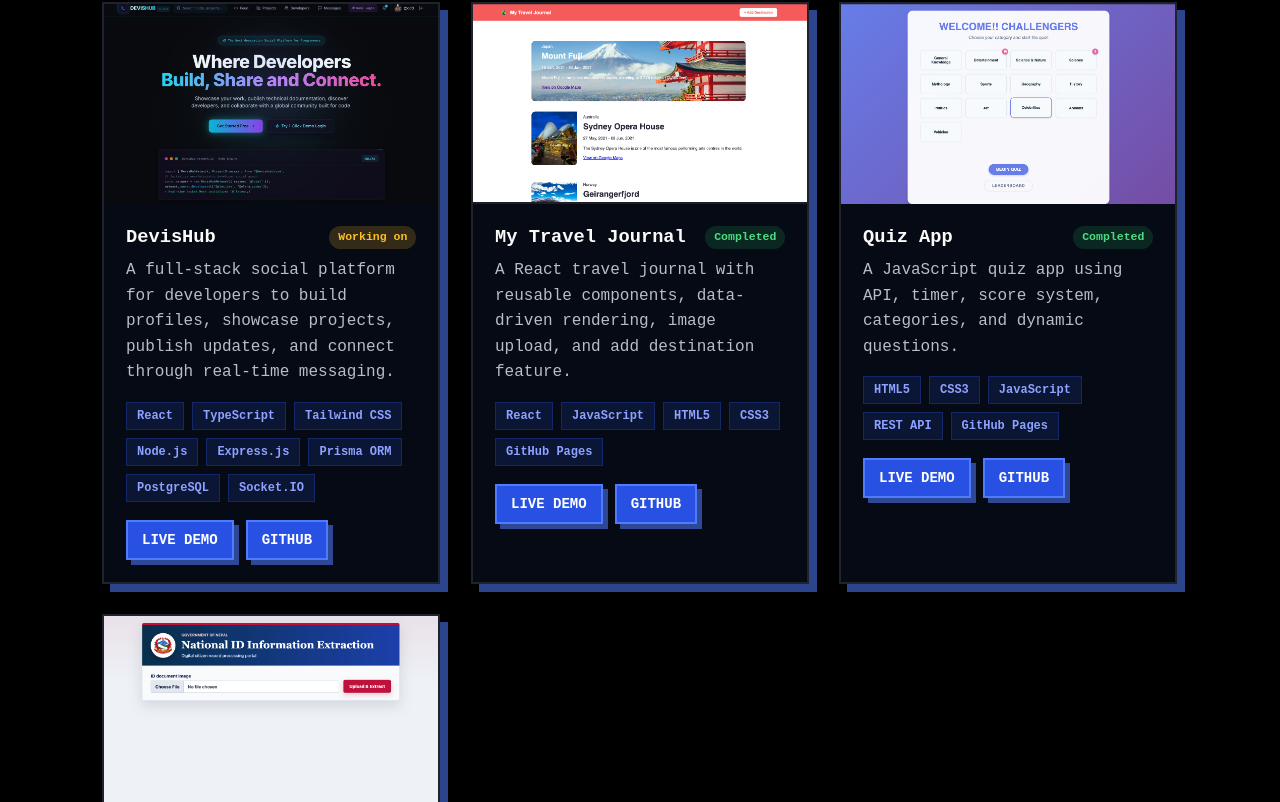
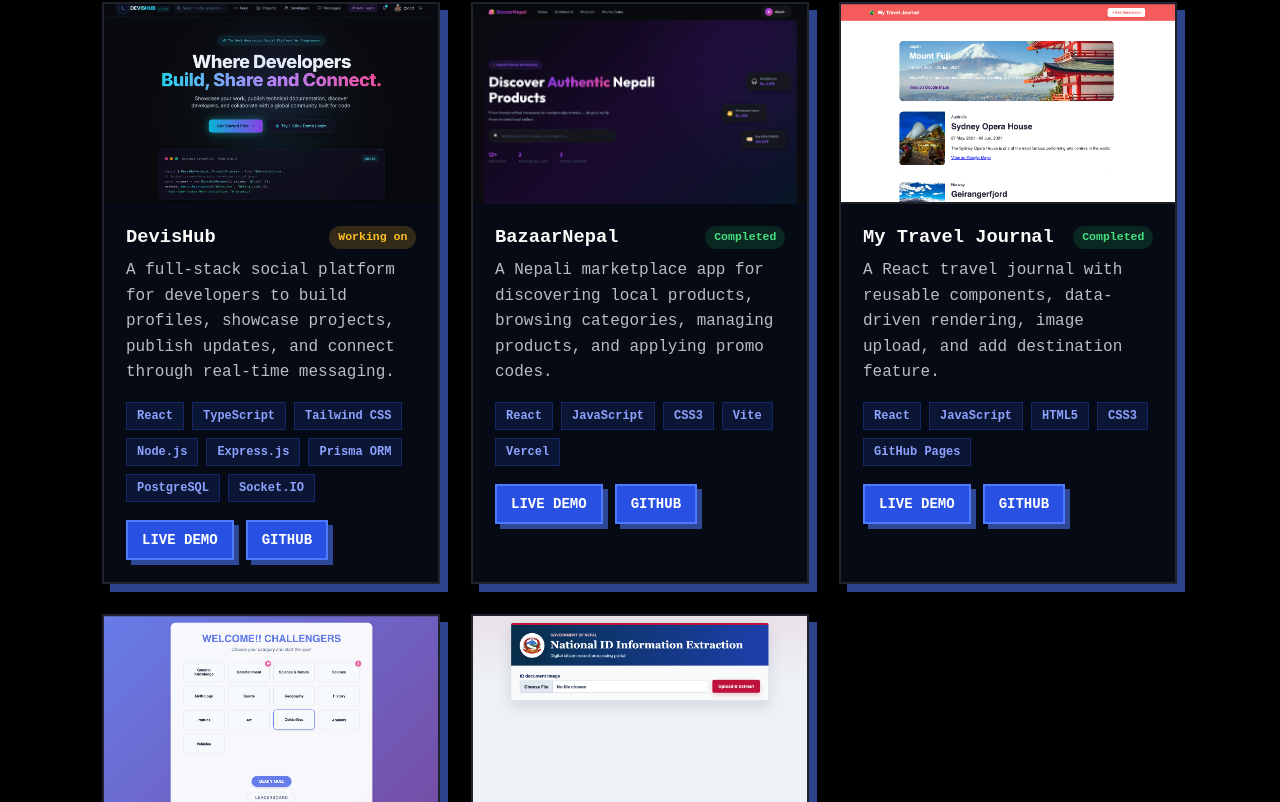
Before and after one commit to dikeshsapkota/Portfolio-2.0, a React (Vite) app: page / in a window 1280 px wide. Shown: the part 2611-3413 px from the top of the page. Built offline with nearby package versions, Linux system fonts and the light colour scheme; a web font is replaced by a local one.

Commit message:
added new project

```diff
--- a/src/components/Projects.jsx
+++ b/src/components/Projects.jsx
@@ -2,6 +2,7 @@ import travelImg from "../assets/images/travel-journal.png";
 import quizImg from "../assets/images/quiz-app.png";
 import nationalIdImg from "../assets/images/national-id-extraction.png";
 import devisHubImg from "../assets/images/DevisHub.png";
+import bazaarNepalImg from "../assets/images/bazaar-nepal.png";
 
 function Projects() {
   const projects = [
@@ -23,6 +24,22 @@ function Projects() {
       status: "Working on",
       live: "https://devis-hub.vercel.app/",
       github: "https://github.com/dikeshsapkota/DevisHub",
+    },
+    {
+      title: "BazaarNepal",
+      image: bazaarNepalImg,
+      description:
+        "A Nepali marketplace app for discovering local products, browsing categories, managing products, and applying promo codes.",
+      techStack: [
+        "React",
+        "JavaScript",
+        "CSS3",
+        "Vite",
+        "Vercel",
+      ],
+      live: "https://bazaar-nepal.vercel.app/",
+      github: "https://github.com/dikeshsapkota/BazaarNepal",
+      status: "Completed",
     },
     {
       title: "My Travel Journal",
```
Also changed, not shown: src/assets/images/bazaar-nepal.png (added).
